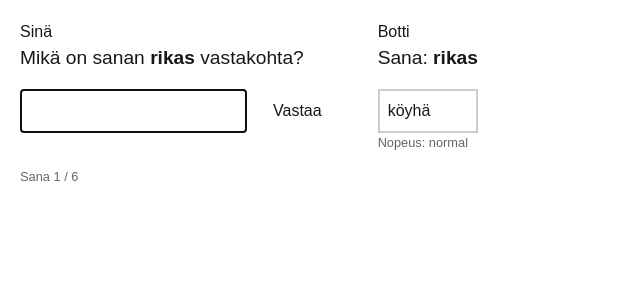
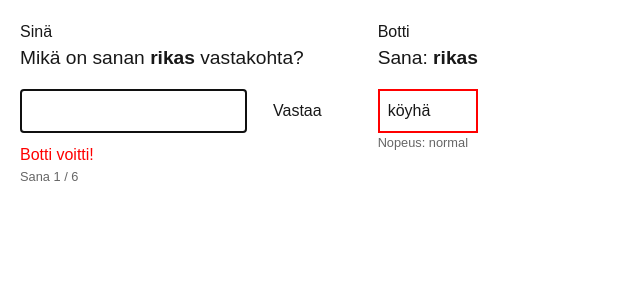
Before and after one commit to emppux5/opposites-peli, a Next.js app in the folder opposites-peli/: page /game in a window 1280 px wide. Shown: the top 300 px of the page, without its empty margins (0-640 px from the left). Built offline with nearby package versions, Linux system fonts and the light colour scheme.

Commit message:
Update page.tsx

```diff
--- a/opposites-peli/app/game/page.tsx
+++ b/opposites-peli/app/game/page.tsx
@@ -27,7 +27,7 @@ export default function GamePage() {
   const [botText, setBotText] = useState('');
   const [botIndex, setBotIndex] = useState(0);
 
-  type Status = '' | 'correct' | 'wrong';
+  type Status = '' | 'correct' | 'wrong' | 'botWon';
   const [status, setStatus] = useState<Status>('');
 
   const currentPair = gameData[currentIndex];
@@ -36,8 +36,10 @@ export default function GamePage() {
   // BOT TYPING EFFECT
 
 useEffect(() => {
-  if (!currentPair) return;
-
+  if (!currentPair){
+    console.log("aksjdhflkasjdf")
+    return;
+  }
   const delay = Math.random() * startingDelay[difficulty];
   const answer = currentPair[1];
 
@@ -55,6 +57,8 @@ useEffect(() => {
       setBotIndex(i);
 
       if (i >= answer.length) {
+        console.log("LOSER BOT WINS");
+        setStatus('botWon');
         clearInterval(interval);
       }
     }, speedMap[difficulty]);
@@ -117,7 +121,7 @@ const handleSubmit = (e: React.FormEvent<HTMLFormElement>) => {
             style={{
               padding: '8px',
               border: `2px solid ${
-                status === 'correct' ? 'green' : status === 'wrong' ? 'red' : '#ccc'
+                status === 'correct' ? 'green' : status === 'wrong' ? 'red' : status === 'botWon' ? 'red' : '#ccc'
               }`
             }}
           />
@@ -129,6 +133,7 @@ const handleSubmit = (e: React.FormEvent<HTMLFormElement>) => {
         <div style={{ marginTop: '10px', height: '24px' }}>
           {status === 'correct' && <span style={{ color: 'green' }}>Oikein!</span>}
           {status === 'wrong' && <span style={{ color: 'red' }}>Väärin.</span>}
+          {status === 'botWon' && <span style={{ color: 'red' }}>Botti voitti!</span>}
         </div>
 
         <p style={{ color: '#666', fontSize: '0.8rem' }}>
@@ -148,7 +153,7 @@ const handleSubmit = (e: React.FormEvent<HTMLFormElement>) => {
             style={{
               padding: '8px',
               border: `2px solid ${
-                status === 'correct' ? 'green' : status === 'wrong' ? 'red' : '#ccc'
+                status === 'correct' ? 'green' : status === 'wrong' ? 'red' : status === 'botWon' ? 'red': '#ccc'
               }`
             }}
         >
```
